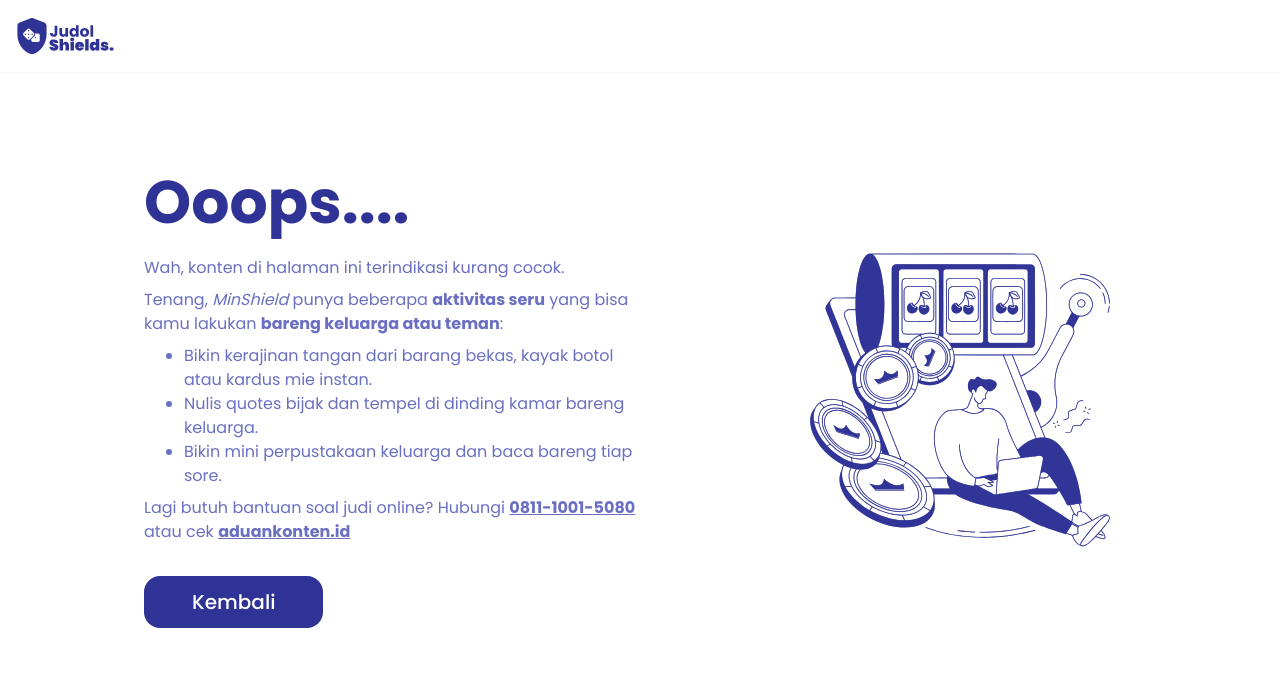
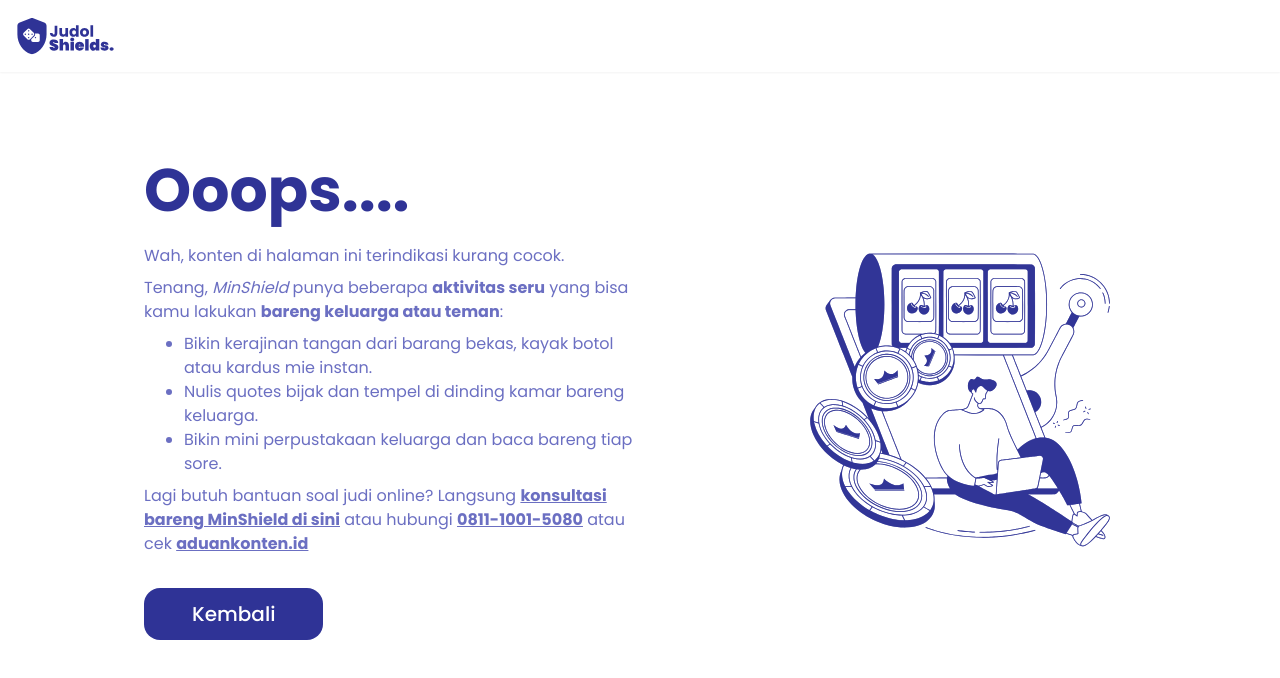
Before and after one commit to atharianr/judol-shields-web, a Next.js app: page / in a window 1280 px wide. Shown: the top 678 px of the page. Built offline with nearby package versions, Linux system fonts and the light colour scheme.

Commit message:
feat: add click to consult

```diff
--- a/src/app/PageContent.jsx
+++ b/src/app/PageContent.jsx
@@ -1,3 +1,5 @@
+import Link from "next/link";
+
 export default function PageContent() {
     const activityArray = [
         "Ngobrol santai sambil ngopi atau ngeteh bareng keluarga di teras rumah.",
@@ -79,12 +81,25 @@ export default function PageContent() {
                     }
                 </ul>
                 <p className="text-[#6B6FC2] text-l mt-2 ml-36">
-                    Lagi butuh bantuan soal judi online? Hubungi{" "}
+                    Lagi butuh bantuan soal judi online?
+                    {" "}Langsung{" "}
+                    <Link
+                        href="/chat"
+                        className="font-bold underline hover:text-[#4c50a3]"
+                    >
+                        konsultasi bareng MinShield di sini
+                    </Link>{" "}
+                    atau hubungi{" "}
                     <a href="tel:081110015080" className="font-bold underline hover:text-[#4c50a3]">
                         0811-1001-5080
                     </a>{" "}
                     atau cek{" "}
-                    <a href="https://aduankonten.id" target="_blank" rel="noopener noreferrer" className="font-bold underline hover:text-[#4c50a3]">
+                    <a
+                        href="https://aduankonten.id"
+                        target="_blank"
+                        rel="noopener noreferrer"
+                        className="font-bold underline hover:text-[#4c50a3]"
+                    >
                         aduankonten.id
                     </a>
                 </p>
--- a/src/app/api/api.js
+++ b/src/app/api/api.js
@@ -1,7 +1,6 @@
 import axios from 'axios';
 
 const api = axios.create({
-    // baseURL: 'http://localhost:4000',
     baseURL: 'https://api-chat.atharianr.dev',
     withCredentials: true,
     headers: {
```
